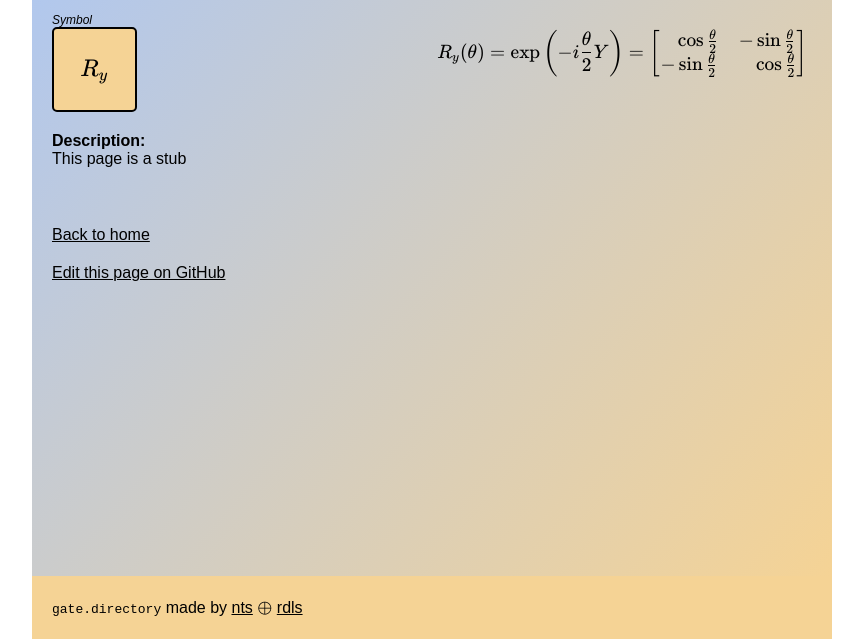
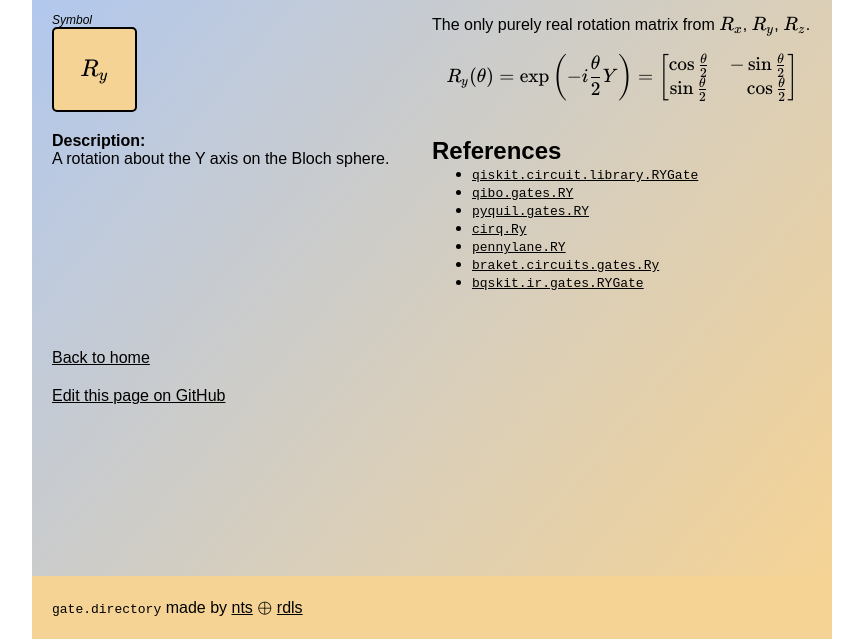
Before and after one commit to natestemen/gate.directory, an Eleventy site: page gates/ry.md in a window 1280 px wide. Shown: the part 161-800 px from the top of the page, without its empty margins (208-1071 px from the left). Built offline with nearby package versions, Linux system fonts and the light colour scheme; Eleventy itself is replaced by a stand-in of ours; files that its build step writes are made by us from their sources; a web font is replaced by a local one; what markdown-it-attrs would draw is missing.

Commit message:
fix ry error + add a bunch of SDK refs

```diff
--- a/gates/ry.md
+++ b/gates/ry.md
@@ -3,12 +3,24 @@ layout: gate
 title: $y$ Rotation
 symbol: R_y
 arity: 1
-description: This page is a stub
+description: A rotation about the Y axis on the Bloch sphere.
 ---
+
+The only purely real rotation matrix from $R_x$, $R_y$, $R_z$.
 $$
 R_y(\theta) = \exp\left(-i\frac{\theta}{2}Y\right) =
 \begin{bmatrix}
-    \phantom{+}\cos\frac{\theta}{2}    & -\sin\frac{\theta}{2} \\\\
-    -\sin{\frac{\theta}{2}}            & \phantom{+}\cos\frac{\theta}{2}
+    \cos\frac{\theta}{2}    & -\sin\frac{\theta}{2} \\\\
+    \sin{\frac{\theta}{2}}            & \phantom{+}\cos\frac{\theta}{2}
 \end{bmatrix}
 $$
+
+## References
+
+- [`qiskit.circuit.library.RYGate`](https://quantum.cloud.ibm.com/docs/en/api/qiskit/qiskit.circuit.library.RYGate)
+- [`qibo.gates.RY`](https://qibo.science/qibo/stable/api-reference/qibo.html#rotation-y-axis-ry)
+- [`pyquil.gates.RY`](https://pyquil-docs.rigetti.com/en/stable/apidocs/pyquil.gates.html#pyquil.gates.RY)
+- [`cirq.Ry`](https://quantumai.google/reference/python/cirq/Ry)
+- [`pennylane.RY`](https://docs.pennylane.ai/en/stable/code/api/pennylane.RY.html)
+- [`braket.circuits.gates.Ry`](https://amazon-braket-sdk-python.readthedocs.io/en/latest/_apidoc/braket.circuits.gates.html#braket.circuits.gates.Ry)
+- [`bqskit.ir.gates.RYGate`](https://bqskit.readthedocs.io/en/latest/source/autogen/bqskit.ir.gates.RYGate.html)
```
